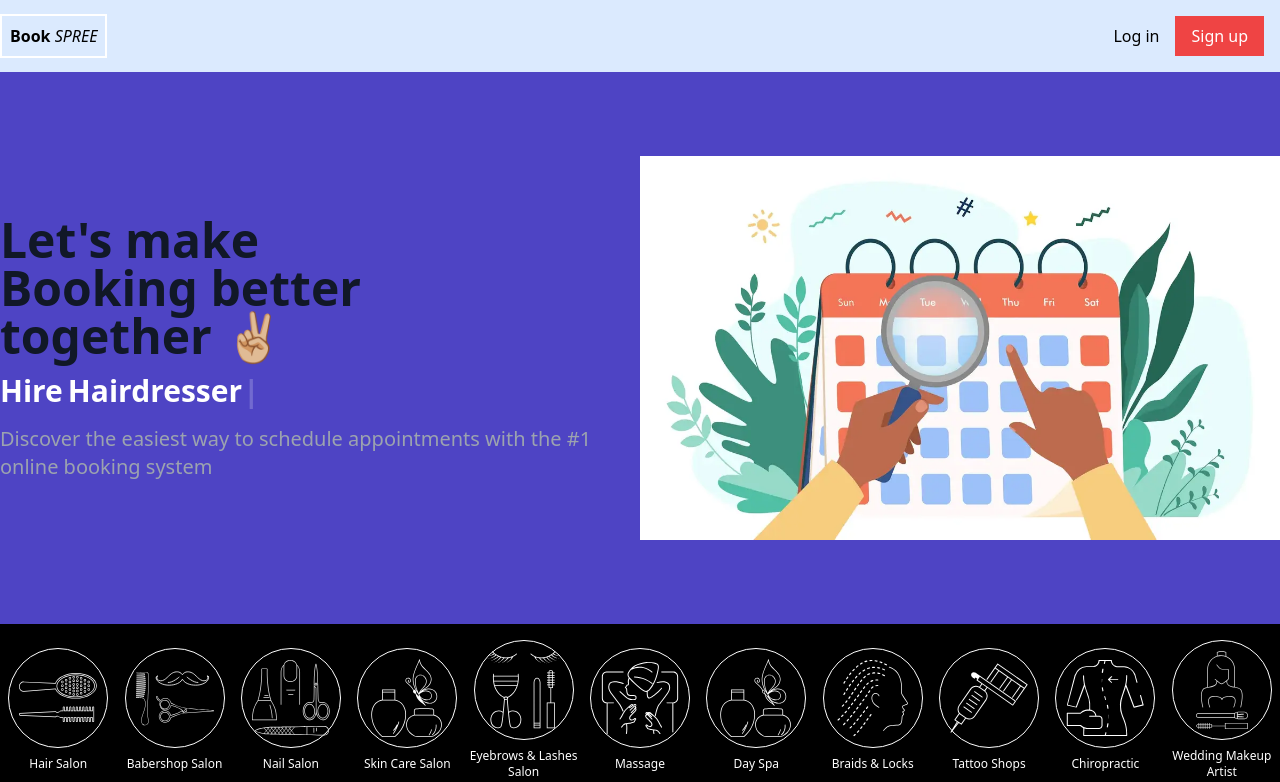
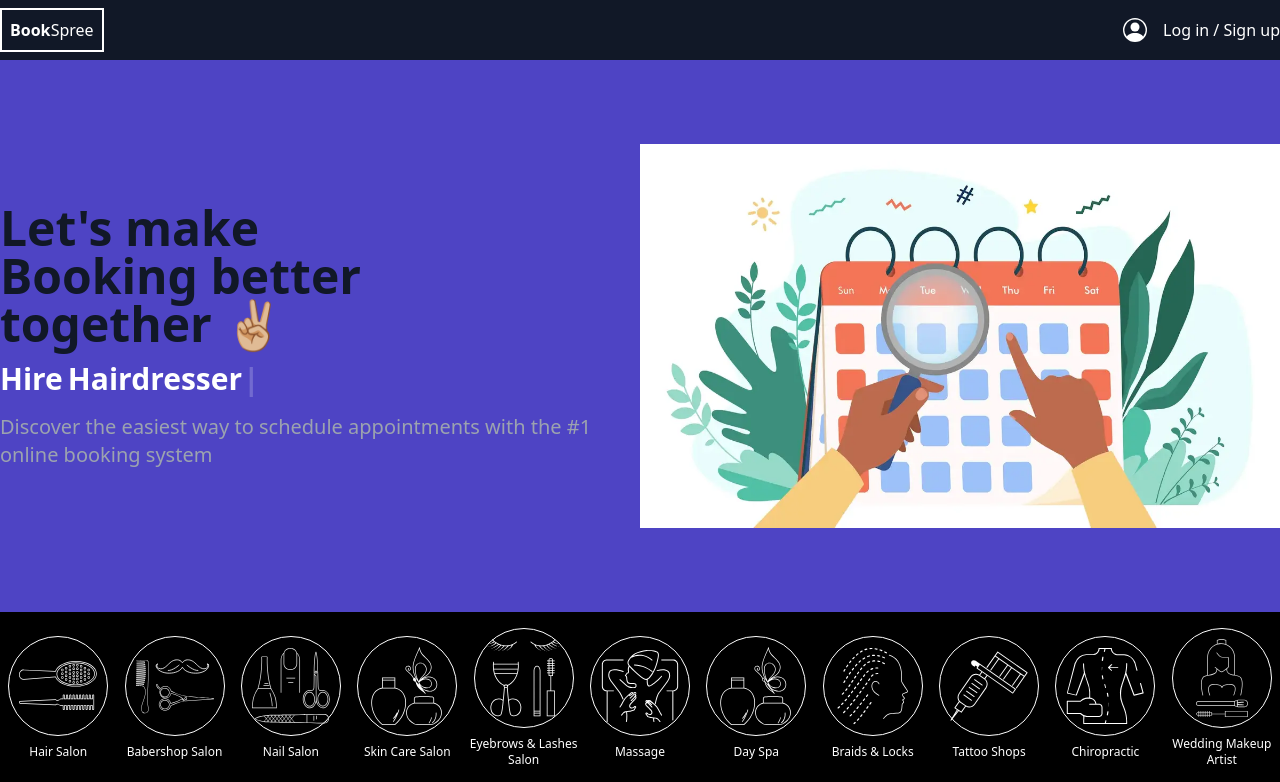
Before and after one commit to BisiDavi/square-booking, a Next.js app: page / in a window 1280 px wide. Shown: the top 782 px of the page. Built offline with nearby package versions, Linux system fonts and the light colour scheme.

Commit message:
header updated

```diff
--- a/components/Button.tsx
+++ b/components/Button.tsx
@@ -1,16 +1,22 @@
-
 interface Props {
   className: string;
   onClick: () => void;
   type: "button" | "submit" | "reset";
   text: string;
+  icon?: JSX.Element;
 }
 
-export default function Button({ className, onClick, type, text }: Props) {
+export default function Button({
+  className,
+  onClick,
+  type,
+  text,
+  icon,
+}: Props) {
   return (
     <>
       <button className={className} onClick={onClick} type={type}>
-        {text}
+        {icon} {text}
       </button>
     </>
   );
--- /dev/null
+++ b/components/Form/AuthForm.tsx
@@ -0,0 +1,5 @@
+export default function AuthForm() {
+  return (
+    <div>AuthForm</div>
+  )
+}
--- a/components/Header.tsx
+++ b/components/Header.tsx
@@ -1,3 +1,5 @@
+import { BsPersonCircle } from "react-icons/bs";
+
 import Button from "@/components/Button";
 import Logo from "@/components/Logo";
 import useUI from "@/hooks/useUI";
@@ -5,20 +7,15 @@ import useUI from "@/hooks/useUI";
 export default function Header() {
   const { toggleModal } = useUI();
   return (
-    <div className="bg-blue-100">
+    <div className="bg-gray-900 py-2">
       <div className="container flex items-center mx-auto justify-between">
         <Logo />
         <div className="button-group flex items-center">
           <Button
-            text="Log in"
-            className="text-black"
+            text="Log in / Sign up"
+            className="text-white flex items-center hover:text-red-300"
             type="button"
-            onClick={() => toggleModal("auth-modal")}
-          />
-          <Button
-            text="Sign up"
-            className="bg-red-500 border-r-500 m-4 text-white p-2 px-4"
-            type="button"
+            icon={<BsPersonCircle className="mr-4 text-2xl" />}
             onClick={() => toggleModal("auth-modal")}
           />
         </div>
--- a/components/Logo.tsx
+++ b/components/Logo.tsx
@@ -1,19 +1,14 @@
 import Link from "next/link";
 
-interface Props {
-  footer?: boolean;
-}
-
-export default function Logo({ footer }: Props) {
-  const logoClassName = footer
-    ? "text-white"
-    : "hover:bg-gray-500 hover:text-white ";
+export default function Logo() {
   return (
     <>
       <Link href="/" passHref>
-        <a className={`border-2 border-white p-2 ${logoClassName}`}>
+        <a
+          className={`border-2 border-white p-2 text-white hover:bg-gray-100 hover:text-black`}
+        >
           <h4 className="font-bold">
-            Book <span className="italic font-light">SPREE</span>
+            Book <span className="font-light -ml-1">Spree</span>
           </h4>
         </a>
       </Link>
--- a/components/Modal/index.tsx
+++ b/components/Modal/index.tsx
@@ -1,60 +1,65 @@
+import { PropsWithChildren } from "react";
+
 import useUI from "@/hooks/useUI";
 
-export default function Modal() {
+interface Props {
+  title?: string;
+}
+
+export default function Modal({ children, title }: PropsWithChildren<Props>) {
   const { modal, toggleModal } = useUI();
   return (
     <>
       {modal === "auth-modal" ? (
         <>
-          <div className="justify-center items-center flex overflow-x-hidden overflow-y-auto fixed inset-0 z-50 outline-none focus:outline-none">
+          <div
+            role="dialog"
+            className="justify-center h-4/5 site-modal items-center flex overflow-x-hidden overflow-y-auto fixed inset-0 z-50 outline-none focus:outline-none"
+          >
             <div className="relative w-auto my-6 mx-auto max-w-3xl">
               {/*content*/}
-              <div className="border-0 rounded-lg shadow-lg relative flex flex-col w-full bg-white outline-none focus:outline-none">
+              <div className="border-0 z-40 h-96 rounded-lg shadow-lg relative flex flex-col w-full bg-white outline-none focus:outline-none">
                 {/*header*/}
-                <div className="flex items-start justify-between p-5 border-b border-solid border-slate-200 rounded-t">
-                  <h3 className="text-3xl font-semibold">Modal Title</h3>
+                {title && (
+                  <div className="flex items-start justify-between px-5 py-2 border-b border-solid border-slate-200 rounded-t">
+                    <h3 className="text-xl mr-4 pb-0 mb-0 font-semibold">
+                      {title}
+                    </h3>
                     <button
-                    className="p-1 ml-auto bg-transparent border-0 text-black opacity-5 float-right text-3xl leading-none font-semibold outline-none focus:outline-none"
+                      className="hover:bg-red-500 hover:text-white hover:border-white p-1 ml-auto border border-gray-900 rounded-full text-black flex items-center float-right -mr-3 -mt-1 text-3xl leading-none font-semibold outline-none focus:outline-none"
                       onClick={() => toggleModal(null)}
                     >
-                    <span className="bg-transparent text-black opacity-5 h-6 w-6 text-2xl block outline-none focus:outline-none">
+                      <span className="close text-center h-4 w-4 p-1  flex text-2xl items-center justify-center">
                         ×
                       </span>
                     </button>
                   </div>
+                )}
                 {/*body*/}
-                <div className="relative p-6 flex-auto">
-                  <p className="my-4 text-slate-500 text-lg leading-relaxed">
-                    I always felt like I could do anything. That’s the main
-                    thing people are controlled by! Thoughts- their perception
-                    of themselves! They&#39;re slowed down by their perception
-                    of themselves. If you&#39;re taught you can’t do anything,
-                    you won’t do anything. I was taught I could do everything.
-                  </p>
-                </div>
-                {/*footer*/}
-                <div className="flex items-center justify-end p-6 border-t border-solid border-slate-200 rounded-b">
-                  <button
-                    className="text-red-500 background-transparent font-bold uppercase px-6 py-2 text-sm outline-none focus:outline-none mr-1 mb-1 ease-linear transition-all duration-150"
-                    type="button"
-                    onClick={() => toggleModal(null)}
-                  >
-                    Close
-                  </button>
-                  <button
-                    className="bg-emerald-500 text-white active:bg-emerald-600 font-bold uppercase text-sm px-6 py-3 rounded shadow hover:shadow-lg outline-none focus:outline-none mr-1 mb-1 ease-linear transition-all duration-150"
-                    type="button"
-                    onClick={() => toggleModal(null)}
-                  >
-                    Save Changes
-                  </button>
+                <div className="relative p-6 flex-auto">{children}</div>
               </div>
             </div>
           </div>
-          </div>
-          <div className="opacity-25 fixed inset-0 z-40 bg-black"></div>
+          <div
+            className="opacity-50 fixed inset-0 z-50 bg-black"
+            onClick={() => toggleModal(null)}
+          ></div>
         </>
       ) : null}
+      <style jsx>
+        {`
+          .site-modal {
+            z-index: 100;
+            height: fit-content;
+            width: fit-content;
+            margin: auto;
+            border: none;
+          }
+          .close {
+            margin-top: -2.5px;
+          }
+        `}
+      </style>
     </>
   );
 }
--- a/layout/default-layout.tsx
+++ b/layout/default-layout.tsx
@@ -7,7 +7,7 @@ import Modal from "@/components/Modal";
 export default function DefaultLayout({ children }: PropsWithChildren<{}>) {
   return (
     <>
-      <Modal />
+      <Modal title="Welcome to BookSpree, Sign up or Login" />
       <Header />
       {children}
       <Footer />
```
Also changed, not shown: package.json (+7 -1 lines), 1 other file (tests, documents, lock files or other folders). Lines whose indentation alone changed are shown as unchanged.
